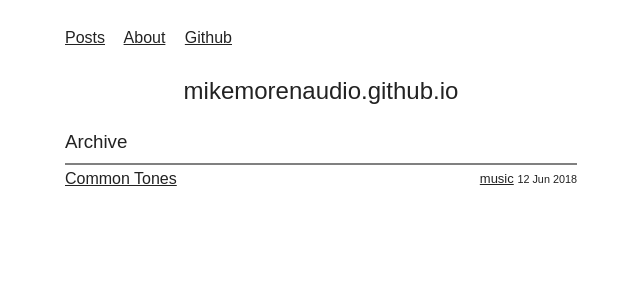
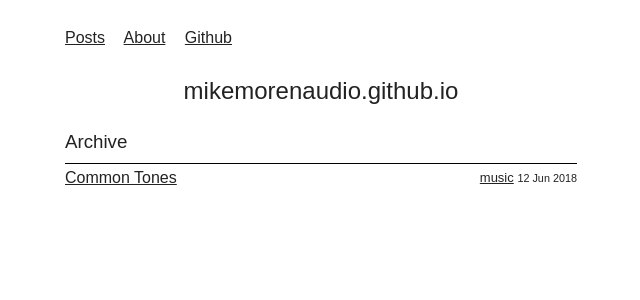
Before and after one commit to MikeMorenoAudio/mikemorenoaudio.github.io, a Jekyll site: the page built from index.html, in a window 1280 px wide. Shown: the top 300 px of the page, without its empty margins (319-959 px from the left). Built offline with Jekyll 4.4.1, drawn with Linux system fonts in a browser that asks for light colours; some web fonts are replaced.

Commit message:
Update index.html

```diff
--- a/index.html
+++ b/index.html
@@ -8,8 +8,7 @@ title: mikemorenoaudio.github.io
 
 <div class="text">
     <h3>Archive</h3>
-    <hr color="black" size="1" noshade>
-    <hr style="height:2px;border-width:0;background-color:gray">
+    <hr style="height:1px;border-width:0;background-color:black">
     {% for post in site.posts %}
     <div class="article">
         <a href="{{ post.url }}">{{ post.title }}</a>
```
